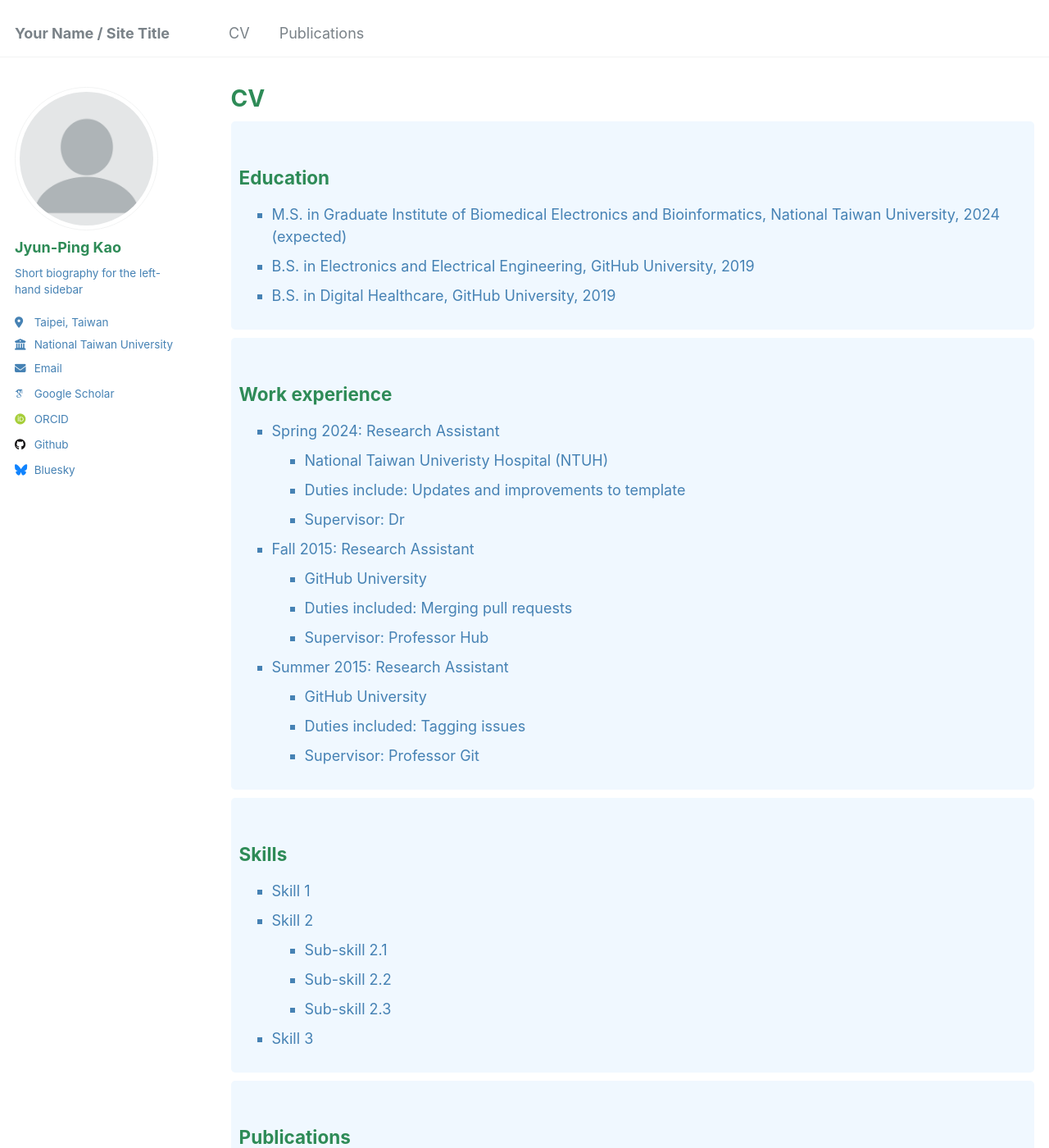
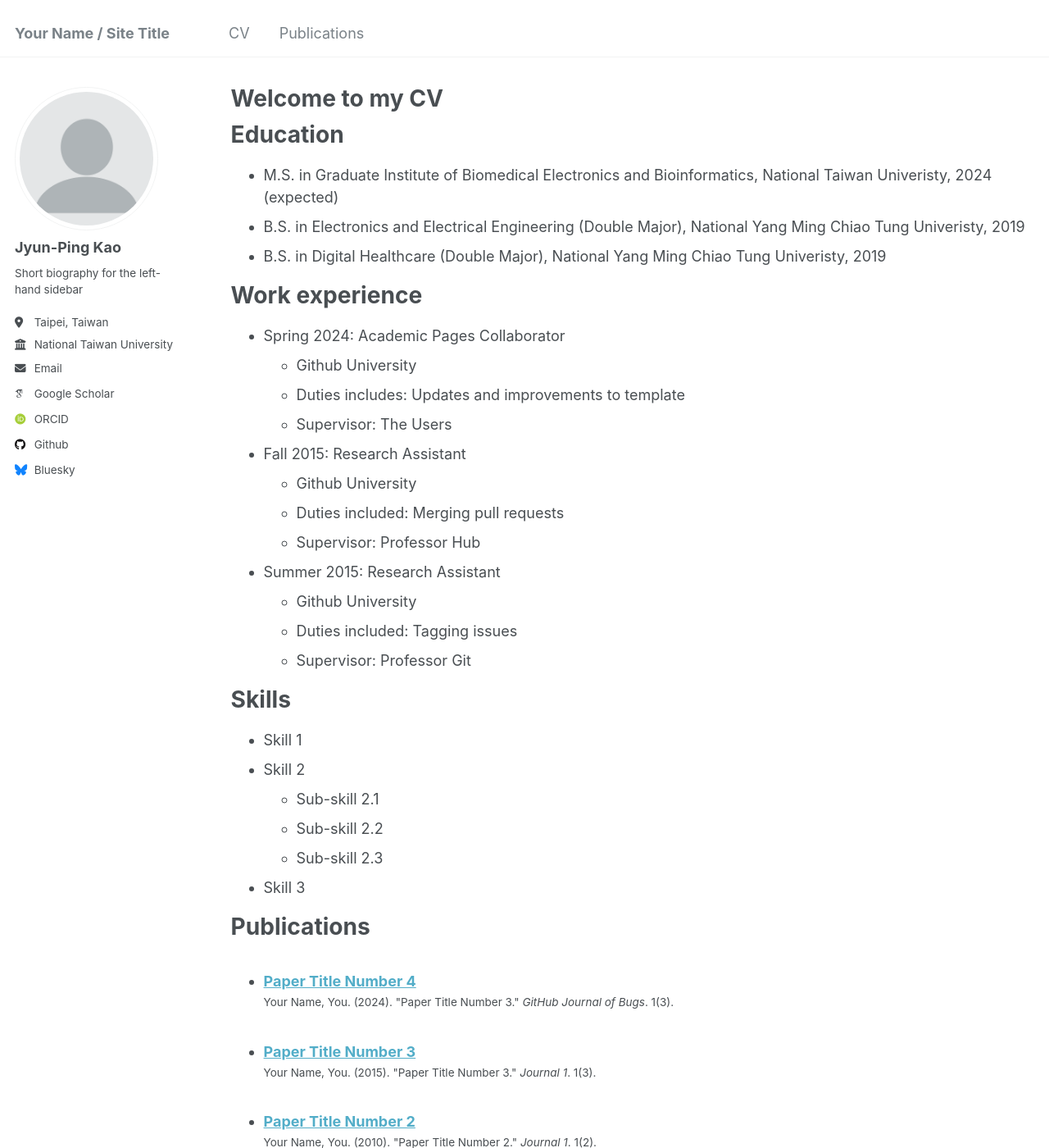
Before and after one commit to reddykao/reddykao.github.io, a Jekyll site: the page built from _pages/cv.md, in a window 1280 px wide and 1400 px high. Shown: the whole window at 82% size. Built offline with Jekyll 4.4.1, drawn with Linux system fonts in a browser that asks for light colours; some web fonts are replaced.

Commit message:
Update cv.md

```diff
--- a/_pages/cv.md
+++ b/_pages/cv.md
@@ -1,7 +1,7 @@
 ---
 layout: archive
-title: "CV"
-permalink: /cv/
+title: "Welcome to my CV"
+permalink: https://reddykao.github.io/cv/
 author_profile: true
 redirect_from:
   - /resume
@@ -9,99 +9,56 @@ redirect_from:
 
 {% include base_path %}
 
-<style>
-  h1, h2, h3, h4, h5, h6 {
-    color: #2E8B57; /* Sea Green */
-  }
-  p, li {
-    color: #4682B4; /* Steel Blue */
-  }
-  .cv-section {
-    background-color: #F0F8FF; /* Alice Blue */
-    padding: 10px;
-    border-radius: 5px;
-    margin-bottom: 10px;
-  }
-  .cv-section ul {
-    list-style-type: square;
-  }
-</style>
+Education
+======
+* M.S. in Graduate Institute of Biomedical Electronics and Bioinformatics, National Taiwan Univeristy, 2024 (expected)
+* B.S. in Electronics and Electrical Engineering (Double Major), National Yang Ming Chiao Tung Univeristy, 2019
+* B.S. in Digital Healthcare (Double Major), National Yang Ming Chiao Tung Univeristy, 2019
 
-<div class="cv-section">
-  <h2>Education</h2>
-  <ul>
-    <li>M.S. in Graduate Institute of Biomedical Electronics and Bioinformatics, National Taiwan University, 2024 (expected)</li>
-    <li>B.S. in Electronics and Electrical Engineering, GitHub University, 2019</li>
-    <li>B.S. in Digital Healthcare, GitHub University, 2019</li>
-  </ul>
-</div>
+Work experience
+======
+* Spring 2024: Academic Pages Collaborator
+  * Github University
+  * Duties includes: Updates and improvements to template
+  * Supervisor: The Users
 
-<div class="cv-section">
-  <h2>Work experience</h2>
-  <ul>
-    <li>Spring 2024: Research Assistant
-      <ul>
-        <li>National Taiwan Univeristy Hospital (NTUH)</li>
-        <li>Duties include: Updates and improvements to template</li>
-        <li>Supervisor: Dr</li>
-      </ul>
-    </li>
-    <li>Fall 2015: Research Assistant
-      <ul>
-        <li>GitHub University</li>
-        <li>Duties included: Merging pull requests</li>
-        <li>Supervisor: Professor Hub</li>
-      </ul>
-    </li>
-    <li>Summer 2015: Research Assistant
-      <ul>
-        <li>GitHub University</li>
-        <li>Duties included: Tagging issues</li>
-        <li>Supervisor: Professor Git</li>
-      </ul>
-    </li>
-  </ul>
-</div>
+* Fall 2015: Research Assistant
+  * Github University
+  * Duties included: Merging pull requests
+  * Supervisor: Professor Hub
 
-<div class="cv-section">
-  <h2>Skills</h2>
-  <ul>
-    <li>Skill 1</li>
-    <li>Skill 2
-      <ul>
-        <li>Sub-skill 2.1</li>
-        <li>Sub-skill 2.2</li>
-        <li>Sub-skill 2.3</li>
-      </ul>
-    </li>
-    <li>Skill 3</li>
-  </ul>
-</div>
+* Summer 2015: Research Assistant
+  * Github University
+  * Duties included: Tagging issues
+  * Supervisor: Professor Git
 
-<div class="cv-section">
-  <h2>Publications</h2>
+Skills
+======
+* Skill 1
+* Skill 2
+  * Sub-skill 2.1
+  * Sub-skill 2.2
+  * Sub-skill 2.3
+* Skill 3
+
+Publications
+======
   <ul>{% for post in site.publications reversed %}
     {% include archive-single-cv.html %}
   {% endfor %}</ul>
-</div>
 
-<div class="cv-section">
-  <h2>Talks</h2>
+Talks
+======
   <ul>{% for post in site.talks reversed %}
     {% include archive-single-talk-cv.html  %}
   {% endfor %}</ul>
-</div>
 
-<div class="cv-section">
-  <h2>Teaching</h2>
+Teaching
+======
   <ul>{% for post in site.teaching reversed %}
     {% include archive-single-cv.html %}
   {% endfor %}</ul>
-</div>
 
-<div class="cv-section">
-  <h2>Service and leadership</h2>
-  <ul>
-    <li>Currently signed in to 43 different slack teams</li>
-  </ul>
-</div>
+Service and leadership
+======
+* Currently signed in to 43 different slack teams
```
